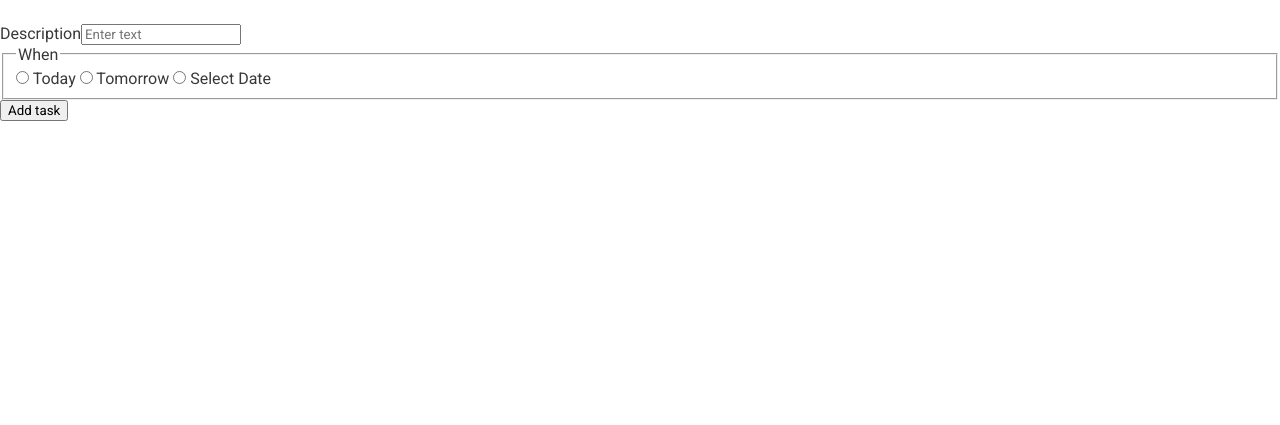
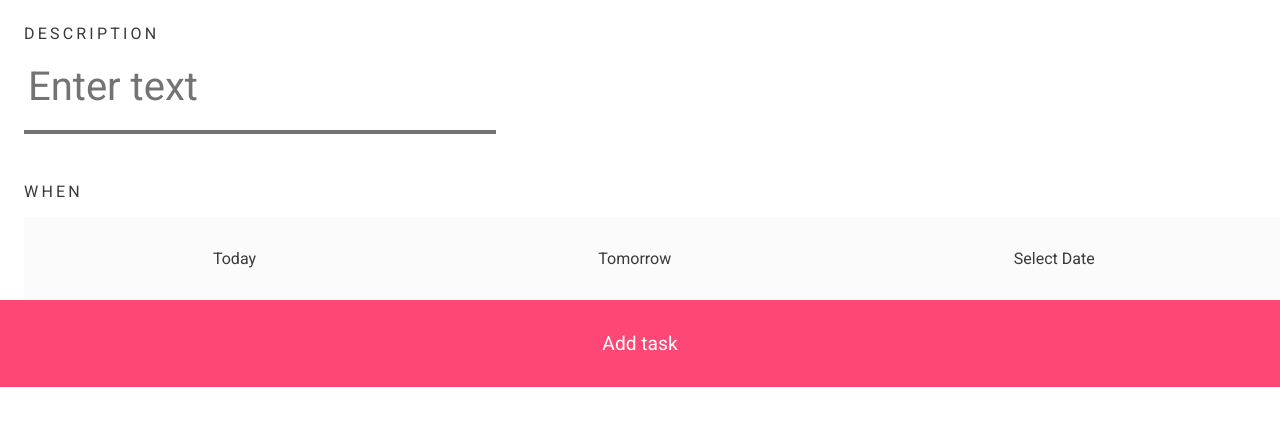
Before and after one commit to marwinburesch/tasks, a website: page new.html in a window 1280 px wide. Shown: the part 77-502 px from the top of the page. Drawn offline with Linux system fonts and the light colour scheme.

Commit message:
Add form styling

```diff
--- a/styles.css
+++ b/styles.css
@@ -129,3 +129,67 @@ h1 {
   bottom: 0;
   right: 0;
 }
+
+.addTaskForm {
+  display: flex;
+  flex-direction: column;
+  justify-content: space-between;
+}
+
+.addTaskForm__userInput {
+  margin-left: 1.5em;
+}
+
+.addTaskForm__description {
+  display: block;
+  text-transform: uppercase;
+  letter-spacing: 0.2em;
+  padding: 0;
+}
+
+.addTaskForm__textInput {
+  font-size: 2.5rem;
+  padding: 0.5em 0.3em 0.5em 0.1em;
+  max-width: 100%;
+  border: none;
+  border-bottom: 0.1em solid var(--clr-text-passive);
+}
+
+.addTaskForm__textInput::placeholder {
+  color: var(--clr-text-passive);
+}
+
+.addTaskForm__fieldset {
+  border: none;
+  padding: 0;
+  margin: 3em 0 0 0;
+}
+
+.addTaskForm__radioGroup {
+  border: none;
+  background-color: var(--clr-content-passive);
+  margin-top: 1em;
+  padding: 2em 1em;
+  display: flex;
+  flex-direction: row;
+  justify-content: space-around;
+}
+
+.addTaskForm__radio {
+  width: 0;
+  height: 0;
+  opacity: 0;
+}
+
+.addTaskForm__radio:checked + .addTaskForm__radioLabel {
+  color: var(--clr-primary);
+}
+
+.addTaskForm__submit {
+  font-size: 1.2rem;
+  border: none;
+  width: 100%;
+  padding: 2rem;
+  background-color: var(--clr-primary);
+  color: #fff;
+}
```
